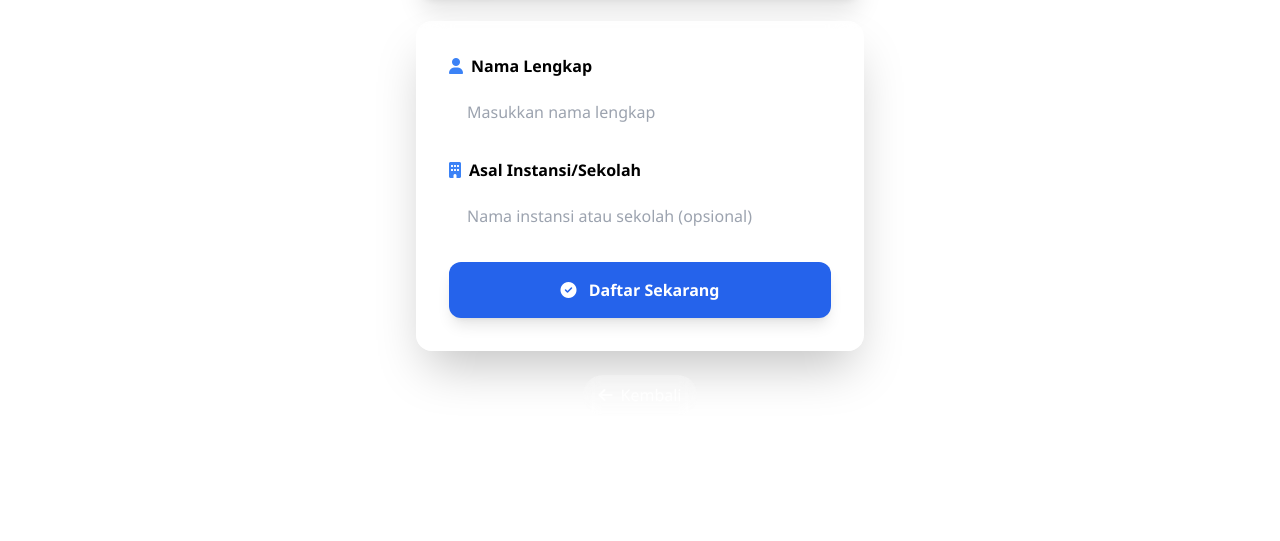
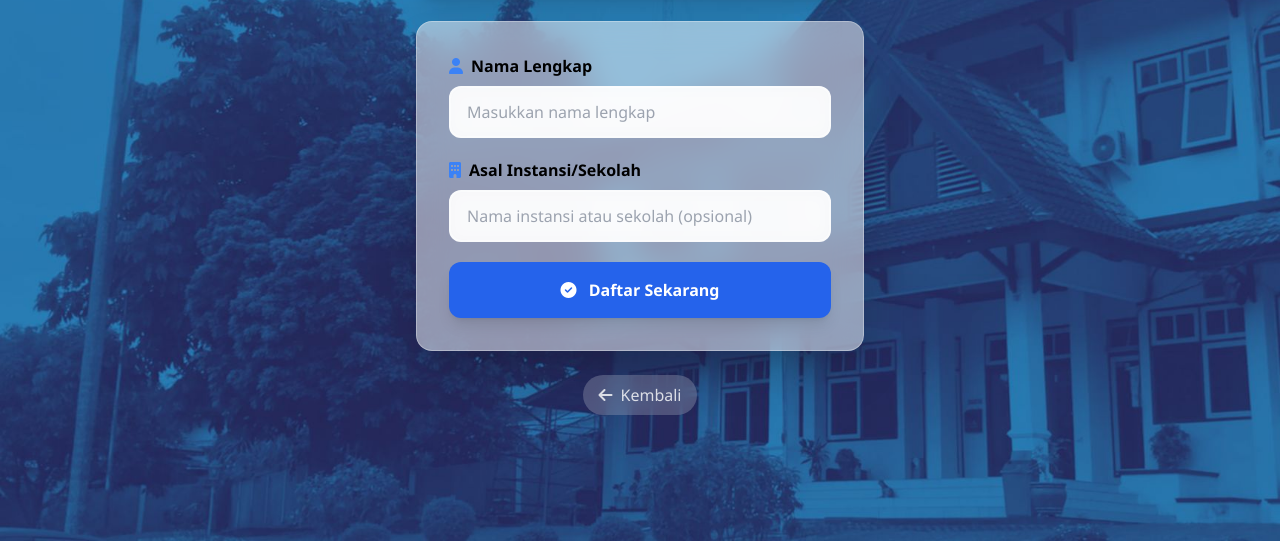
Before and after one commit to Danween/esdm-quiz, a plain HTML site: page register.html in a window 1280 px wide. Shown: the part 259-800 px from the top of the page. Drawn offline with nearby package versions, Linux system fonts and the light colour scheme; the site is published under a folder, as on GitHub Pages, so addresses that start at the root find nothing; no server answers.

Commit message:
Update register.html

```diff
--- a/register.html
+++ b/register.html
@@ -8,7 +8,7 @@
     <link rel="stylesheet" href="https://cdnjs.cloudflare.com/ajax/libs/font-awesome/6.4.0/css/all.min.css">
     <link rel="stylesheet" href="styles.css">
 </head>
-<body class="min-h-screen bg-[url('/image/esdm.jpg')] bg-cover bg-center bg-no-repeat flex items-center justify-center p-4">
+<body class="min-h-screen bg-[url('./image/esdm.jpg')] bg-cover bg-center bg-no-repeat flex items-center justify-center p-4">
     <div class="max-w-md w-full">
         <!-- Header -->
         <div class="bg-white/50 backdrop-blur-lg rounded-2xl shadow-xl p-6 mb-6 border border-white/30">
```
